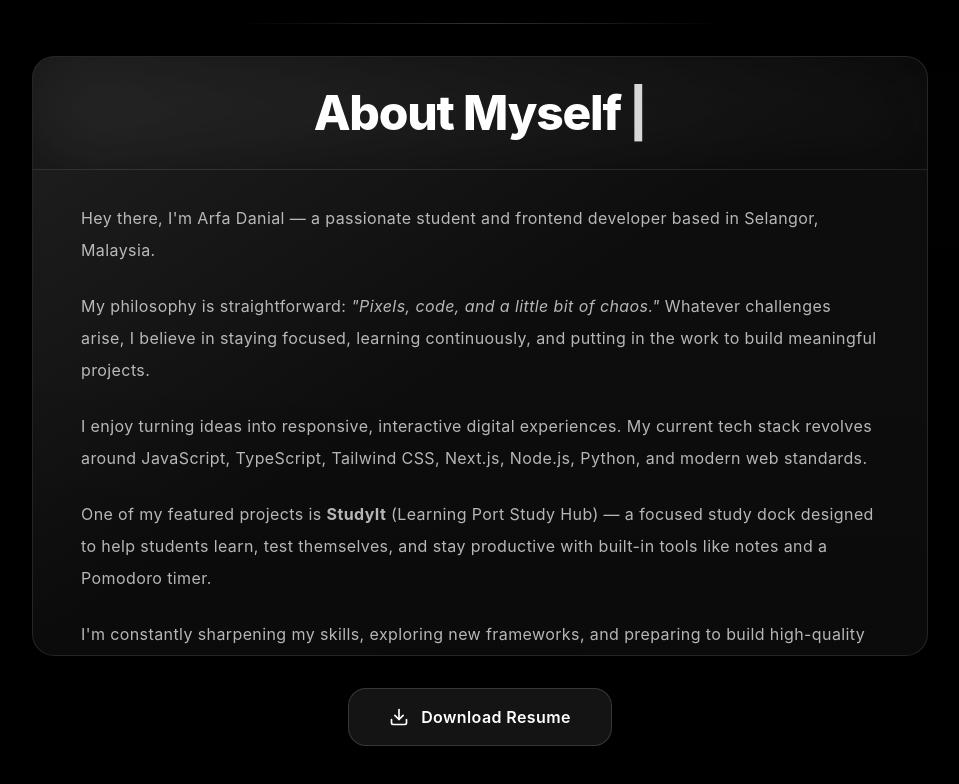
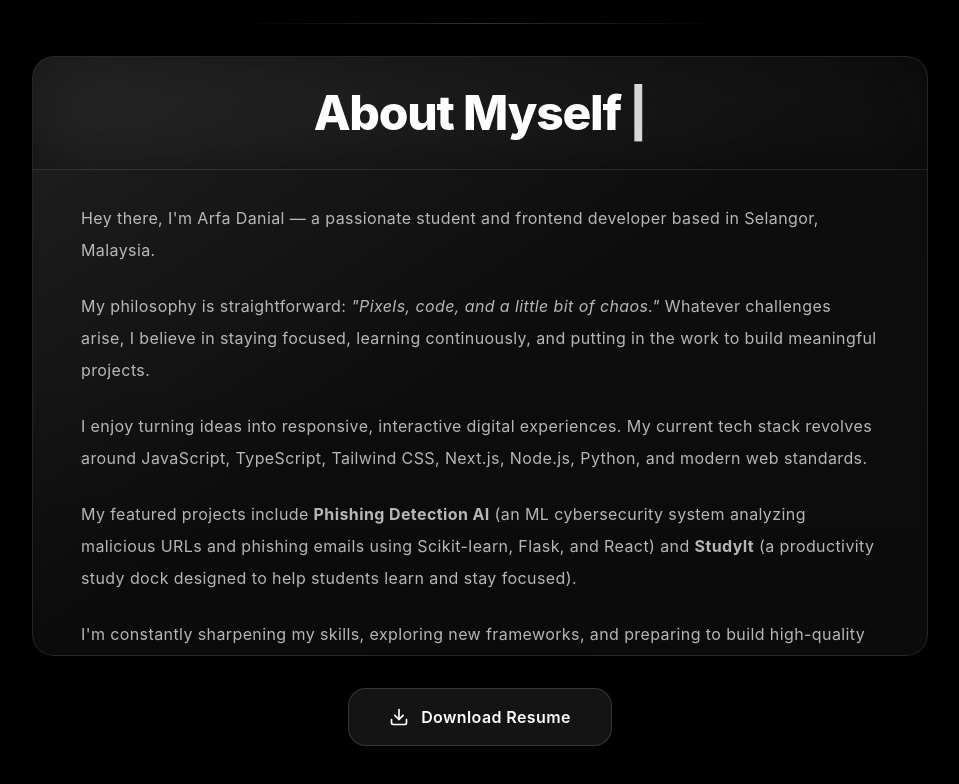
Before and after one commit to nyzxis/personal-portfolio, a React (Vite) app: page /about in a window 1280 px wide. Shown: the part 416-1200 px from the top of the page, without its empty margins (160-1119 px from the left). Built offline with nearby package versions, Linux system fonts and the light colour scheme.

Commit message:
Add Phishing Detection AI to portfolio showcase and about page

```diff
--- a/src/components/Showcase.tsx
+++ b/src/components/Showcase.tsx
@@ -19,6 +19,13 @@ const techStack = [
 ];
 
 const projects = [
+  {
+    title: "Phishing Detection AI",
+    tech: "Python + Scikit-learn + Flask + React + PostgreSQL",
+    thumbnail: "/assets/phishguard.svg",
+    github: "https://github.com/nyzxis/phishing-detector",
+    live: "https://github.com/nyzxis/phishing-detector",
+  },
   {
     title: "StudyIt",
     tech: "HTML + CSS + JavaScript",
--- a/src/pages/About.tsx
+++ b/src/pages/About.tsx
@@ -816,7 +816,7 @@ export default function About() {
               </p>
 
               <p>
-                One of my featured projects is <strong>StudyIt</strong> (Learning Port Study Hub) — a focused study dock designed to help students learn, test themselves, and stay productive with built-in tools like notes and a Pomodoro timer.
+                My featured projects include <strong>Phishing Detection AI</strong> (an ML cybersecurity system analyzing malicious URLs and phishing emails using Scikit-learn, Flask, and React) and <strong>StudyIt</strong> (a productivity study dock designed to help students learn and stay focused).
               </p>
 
               <p>
```
Also changed, not shown: public/assets/phishguard.svg (added).
